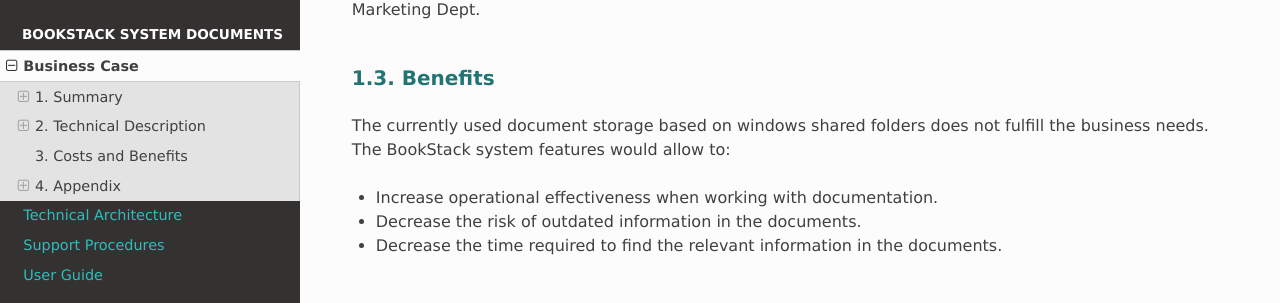
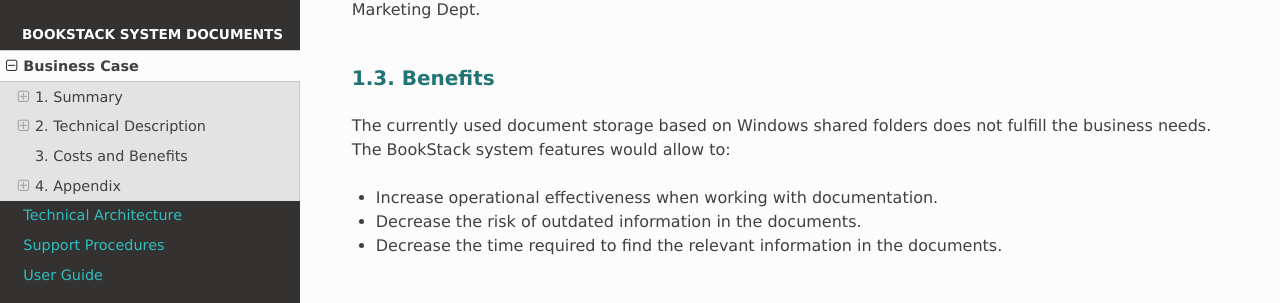
Before and after one commit to AndrewDOrlov/andrewdorlov.github.io, an MkDocs documentation site: the page built from docs/BookStackBC.md, in a window 1280 px wide and 900 px high, scrolled down 779 px. Shown: the part 144-447 px from the top of the window. Built offline with MkDocs 1.6.1, drawn with Linux system fonts in a browser that asks for light colours; nearby versions of some CDN libraries.

Commit message:
minor fix

```diff
--- a/docs/BookStackBC.md
+++ b/docs/BookStackBC.md
@@ -30,7 +30,7 @@
 
 ### 1.3. Benefits
 
-The currently used document storage based on windows shared folders does not fulfill the business needs. The BookStack system features would allow to:
+The currently used document storage based on Windows shared folders does not fulfill the business needs. The BookStack system features would allow to:
 
 * Increase operational effectiveness when working with documentation.
 * Decrease the risk of outdated information in the documents.
```
